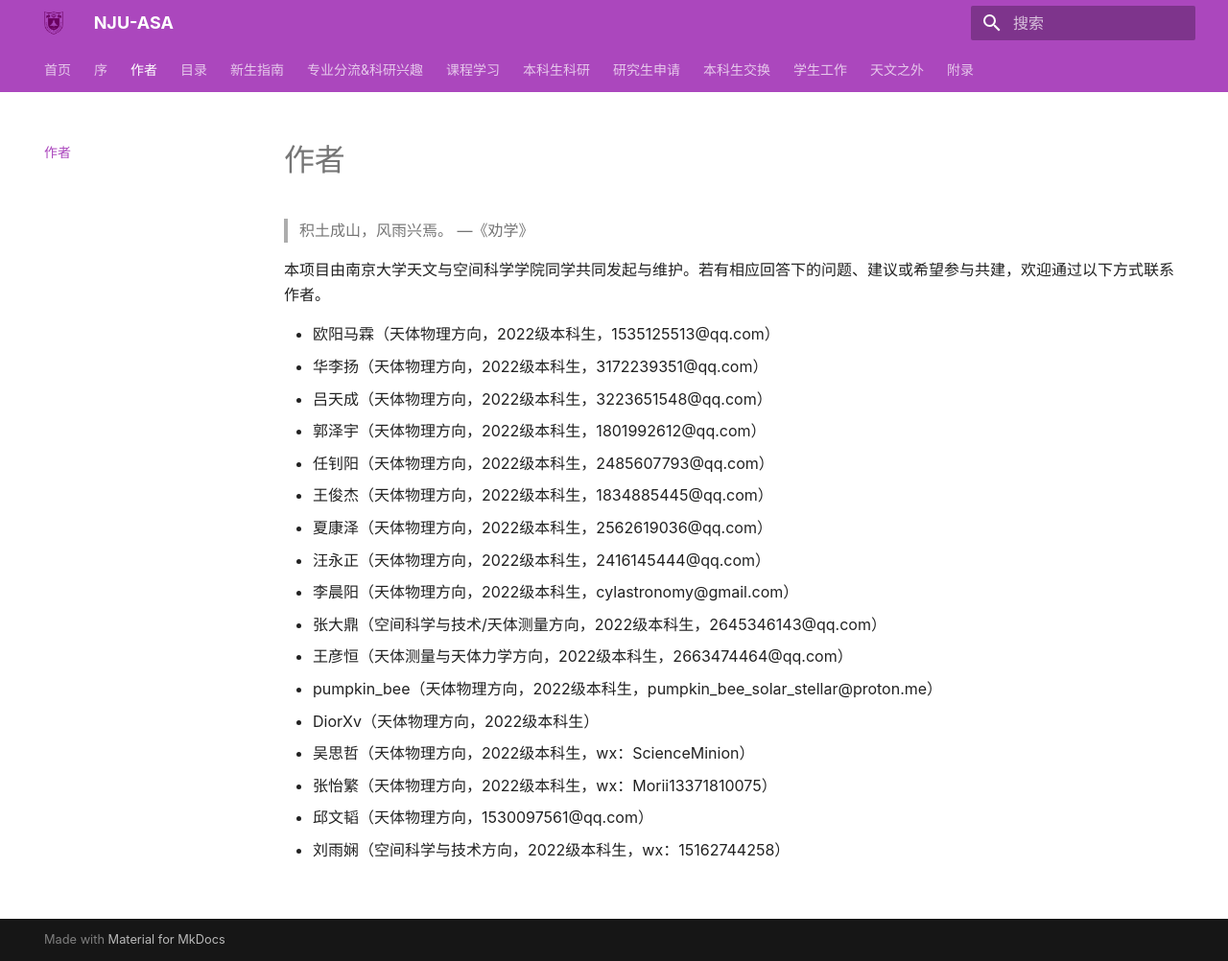
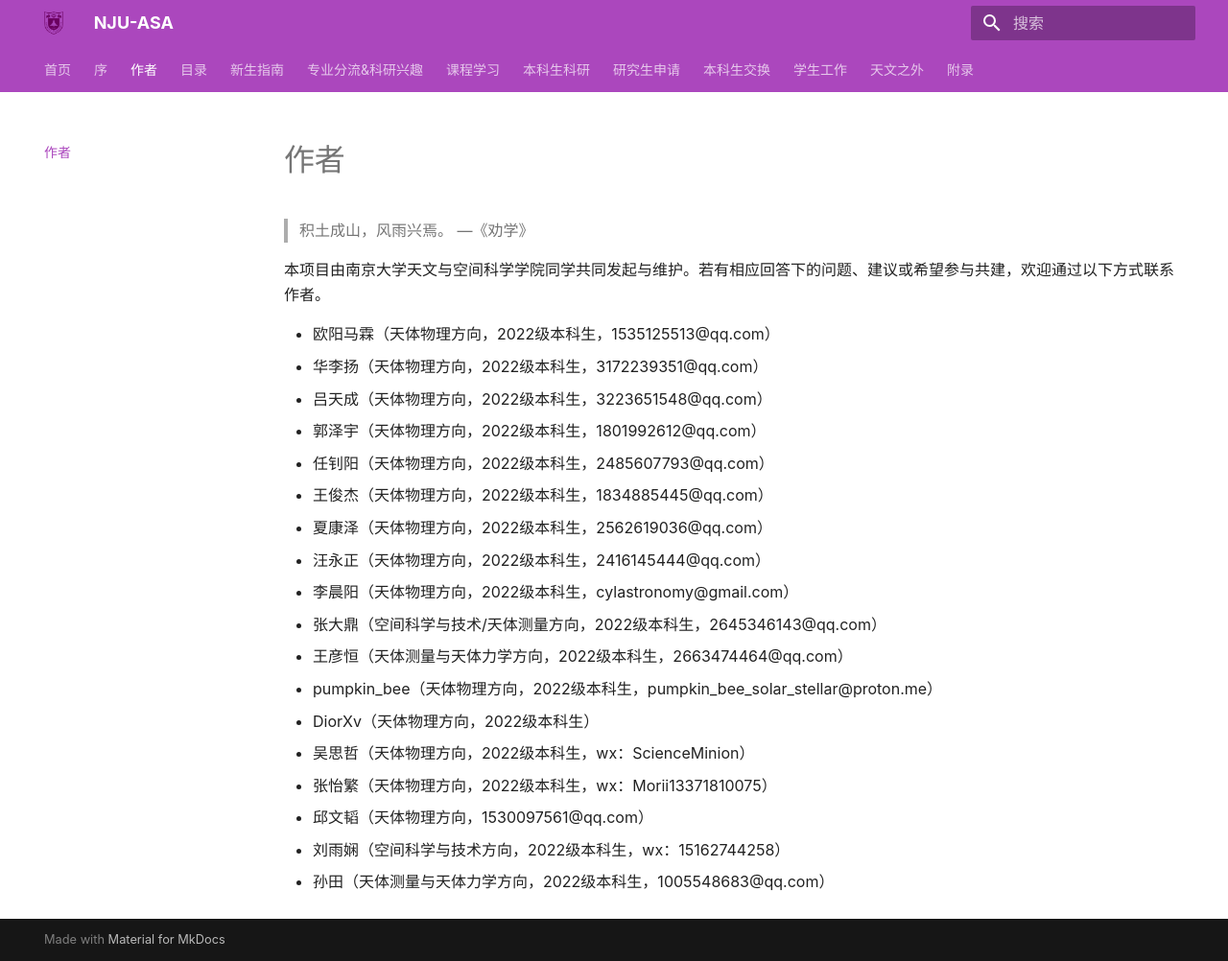
Before and after one commit to nju-astronomy/NJU-ASA, an MkDocs documentation site: the page built from docs/authors.md, in a window 1280 px wide and 1002 px high. Shown: the whole window at 96% size. Built offline with MkDocs 1.6.1 and Material for MkDocs 9.7.7, drawn with Linux system fonts in a browser that asks for light colours; some web fonts are replaced.

Commit message:
Update authors.md

```diff
--- a/docs/authors.md
+++ b/docs/authors.md
@@ -19,3 +19,4 @@
 - 张怡繁（天体物理方向，2022级本科生，wx：Morii13371810075）
 - 邱文韬（天体物理方向，1530097561@qq.com）
 - 刘雨娴（空间科学与技术方向，2022级本科生，wx：15162744258）
+- 孙田（天体测量与天体力学方向，2022级本科生，1005548683@qq.com）
```
